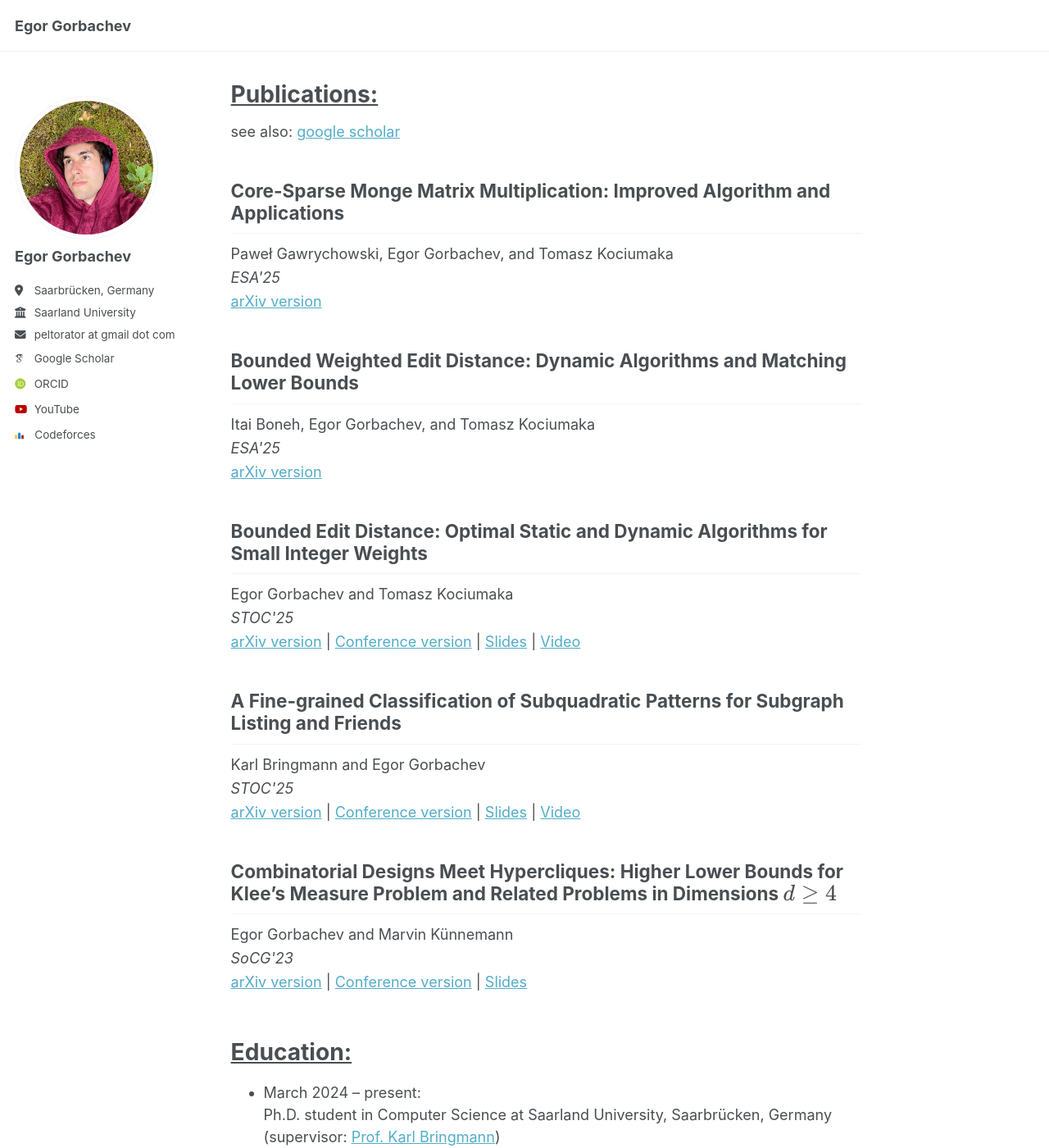
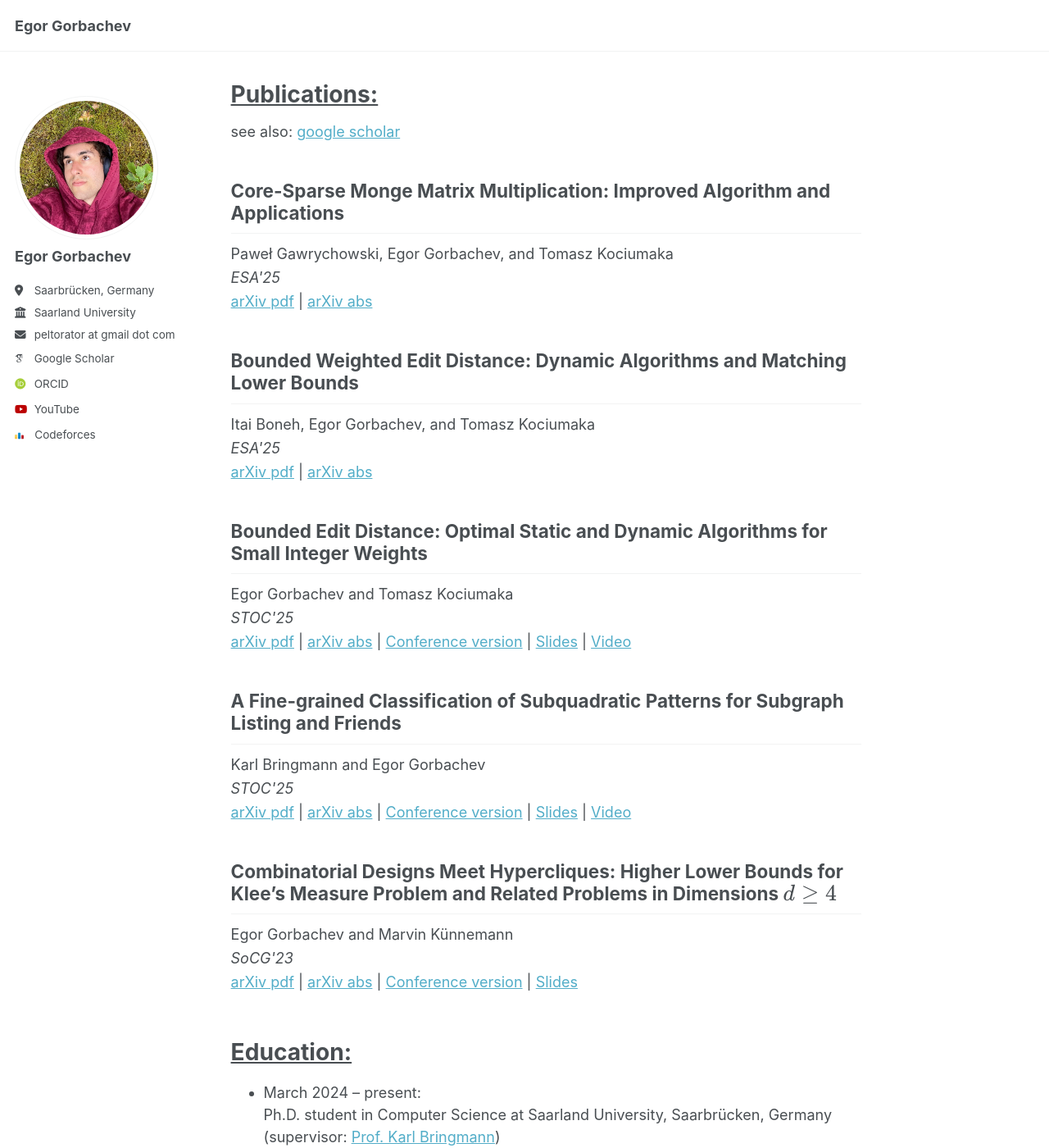
Before and after one commit to peltorator/peltorator.github.io, a Jekyll site: the page built from _pages/about.html, in a window 1280 px wide and 1400 px high. Shown: the whole window at 82% size. Built offline with Jekyll 4.4.1, drawn with Linux system fonts in a browser that asks for light colours; some web fonts are replaced; a script that is not in the unit is left out.

Commit message:
add arxiv pdf link

```diff
--- a/_includes/archive-single.html
+++ b/_includes/archive-single.html
@@ -60,7 +60,7 @@
 
         {% if post.arxivurl%}
           {% unless first %} | {% endunless %}
-          <a href="https://arxiv.org/abs/{{ post.arxivurl }}">arXiv version</a>
+          <a href="https://arxiv.org/pdf/{{ post.arxivurl }}">arXiv pdf</a> | <a href="https://arxiv.org/abs/{{ post.arxivurl }}">arXiv abs</a>
           {% assign first = false %}
         {% endif %}
 
```
